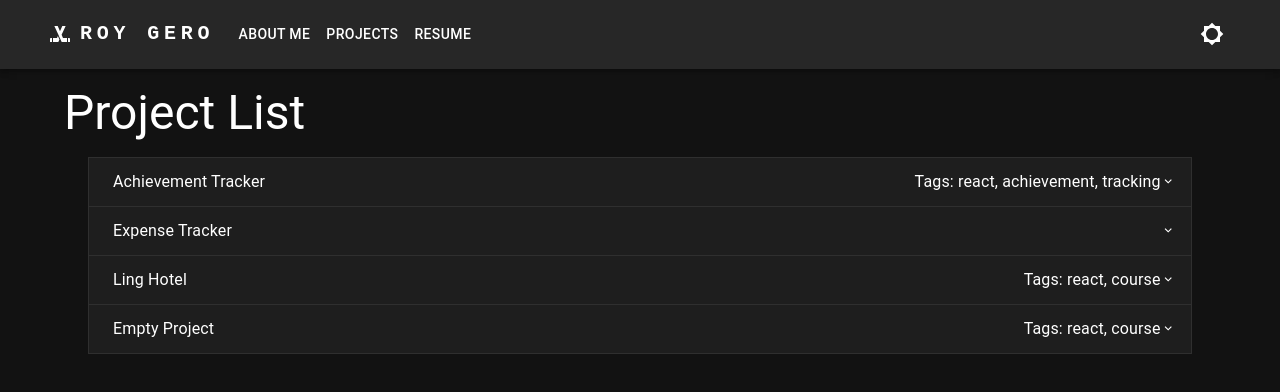
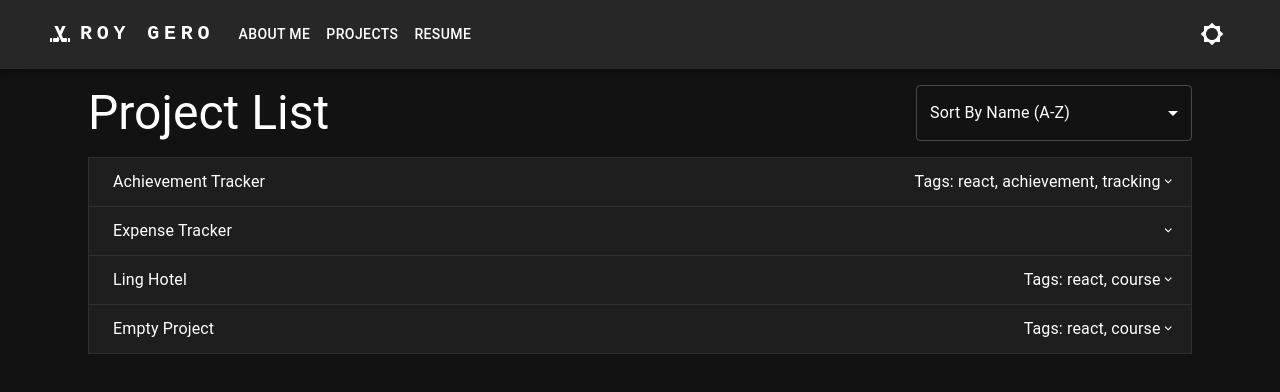
Before and after one commit to rgero/Portfolio, a React (Vite) app in the folder portfolio/: page /resume in a window 1280 px wide. Shown: the top 392 px of the page. Built offline with nearby package versions, Linux system fonts and the light colour scheme.

Commit message:
Adding the Sort Bar. It doesn't do anything since I'm not fetching the data from an API.

```diff
--- /dev/null
+++ b/portfolio/src/interfaces/SelectOptions.ts
@@ -0,0 +1,4 @@
+export interface Option {
+  value: string,
+  label: string
+}
--- a/portfolio/src/pages/ProjectListPage.tsx
+++ b/portfolio/src/pages/ProjectListPage.tsx
@@ -1,12 +1,28 @@
-import { Container } from '@mui/material';
+import { Container, Grid } from '@mui/material';
+
 import PageHeader from '../ui/PageHeader';
 import ProjectList from '../components/projects/ProjectList';
+import SortBy from '../ui/SortBy';
 
 const ProjectListPage = () => {
 
   return (
     <Container>
-      <PageHeader>Project List</PageHeader>
+      <Container>
+        <Grid container justifyContent="space-between" alignItems="center" xs={{paddingBottom: "5rem"}}>
+          <Grid item xs={12} md={9}>
+            <PageHeader>Project List</PageHeader>
+          </Grid>
+          <Grid item xs={12} md={3}>
+            <SortBy
+              options={[
+                {value: "name-asc", label: "Sort By Name (A-Z)"},
+                {value: "name-des", label: "Sort By Name (Z-A)"},
+              ]}
+            />
+          </Grid>
+        </Grid>
+      </Container>
       <ProjectList/>
     </Container>
   )
--- /dev/null
+++ b/portfolio/src/ui/Select.tsx
@@ -0,0 +1,28 @@
+import {MenuItem, SelectChangeEvent, Select as SelectObject} from '@mui/material/';
+
+import { Option } from "../interfaces/SelectOptions"
+import React from "react"
+
+interface Props {
+  options: Option[]
+  value: string
+  onChange: (e: SelectChangeEvent) => void
+}
+
+const Select: React.FC<Props> = ({options, value, onChange}) => {
+  return (
+    <SelectObject
+      value={value}
+      onChange={onChange}
+      sx={{width: "100%"}}
+    >
+      {options.map(option =>
+        {
+          return (<MenuItem value={option.value}>{option.label}</MenuItem>)
+        })
+      }
+    </SelectObject>
+  )
+}
+
+export default Select
--- /dev/null
+++ b/portfolio/src/ui/SortBy.tsx
@@ -0,0 +1,24 @@
+import { Option } from "../interfaces/SelectOptions";
+import Select from "./Select"
+import { SelectChangeEvent } from "@mui/material";
+import { useSearchParams } from "react-router-dom"
+
+interface Props {
+  options: Option[]
+}
+
+const SortBy: React.FC<Props> = ({options}) => {
+  const [searchParams, setSearchParams] = useSearchParams();
+  const sortBy = searchParams.get('sortBy') || "name-asc";
+
+  const handleChange = (e: SelectChangeEvent) => {
+    searchParams.set('sortBy', e.target.value);
+    setSearchParams(searchParams);
+  }
+
+  return (
+    <Select options={options} onChange={handleChange} value={sortBy}/>
+  )
+}
+
+export default SortBy
```
